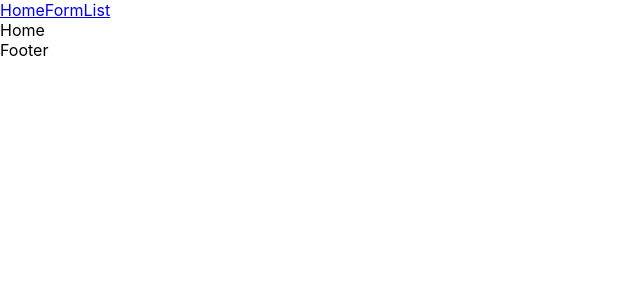
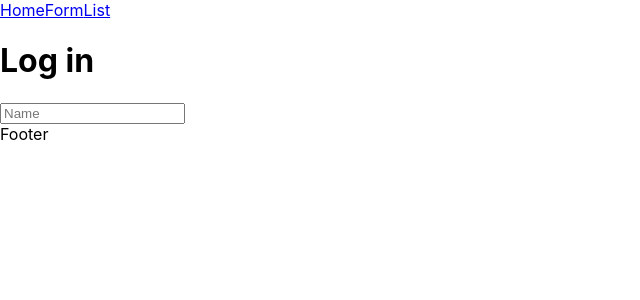
Before and after one commit to AnaIranzo/news_app, a React (Create React App) app: page / in a window 1280 px wide. Shown: the top 300 px of the page, without its empty margins (0-640 px from the left). Built offline with nearby package versions, Linux system fonts and the light colour scheme; no server answers.

Commit message:
add context

```diff
--- a/src/App.js
+++ b/src/App.js
@@ -1,16 +1,31 @@
 
 import './App.css';
+import { useState } from "react";
 import Header from './components/Header'
 import Footer from './components/Footer';
 import Main from './components/Main';
 import { BrowserRouter } from 'react-router-dom';
+import { userContext } from "./context/userContext";
 
 function App() {
+  const [user, setUser] = useState("");
+
+  const login = (name) => setUser(name);
+  const logout = () => setUser("");
+
+  const data = {
+    user,
+    login,
+    logout
+  }
+
   return (
     <>
     <BrowserRouter>
+    <userContext.Provider value={data}>
     <Header />
     <Main/>
+    </userContext.Provider>
     </BrowserRouter>
     <Footer/>
     </>
--- a/src/components/Header/Nav/Nav.jsx
+++ b/src/components/Header/Nav/Nav.jsx
@@ -1,6 +1,6 @@
 import React, { Component } from "react";
 import { Link } from "react-router-dom";
-
+import {  userContext} from "../../../context/userContext";
 
 class Nav extends Component {
   render() {
@@ -10,6 +10,13 @@ class Nav extends Component {
     <Link to='/form'>Form</Link>
     <Link to='/list'>List</Link>
 
+    <userContext.Consumer>{/* consumo directamente sobre jsx --> clases */}
+        {({ logout, user }) => user ?
+          <span>Welcome, {user} <button variant="contained" size="small" onClick={logout}>Logout</button></span>
+          : ""
+        }
+      </userContext.Consumer>
+
     </nav>;
   }
 }
--- a/src/components/Main/Home/Home.jsx
+++ b/src/components/Main/Home/Home.jsx
@@ -1,8 +1,45 @@
 import React, { Component } from "react";
+import { userContext } from "../../../context/userContext";
 
 class Home extends Component {
+
+  static contextType = userContext;
+
+  constructor(props) {
+    super(props)
+
+    this.username = React.createRef();
+
+    this.state = {
+      username:""
+    }
+
+  }
+
+  sendName = () => {
+    const {login} = this.context;
+
+    login(this.state.username);
+
+
+    this.username.current.value = "";
+    this.setState({ username: "" });
+  }
+  handleChange = () => {
+    const username = this.username.current.value;
+    this.setState({ username });
+  }
+
   render() {
-    return <div>Home</div>;
+    return <div>
+
+
+      <div>
+          <h1>Log in</h1>
+          <input type="text" ref={this.username} onChange={this.handleChange} placeholder="Name" />
+          {this.state.username ? <button variant="contained" onClick={this.sendName}>Login</button> : ""}
+        </div>
+    </div>;
   }
 }
 
--- /dev/null
+++ b/src/context/userContext.js
@@ -0,0 +1,5 @@
+import React from 'react';
+
+const userContext = React.createContext();
+
+export { userContext };
```
